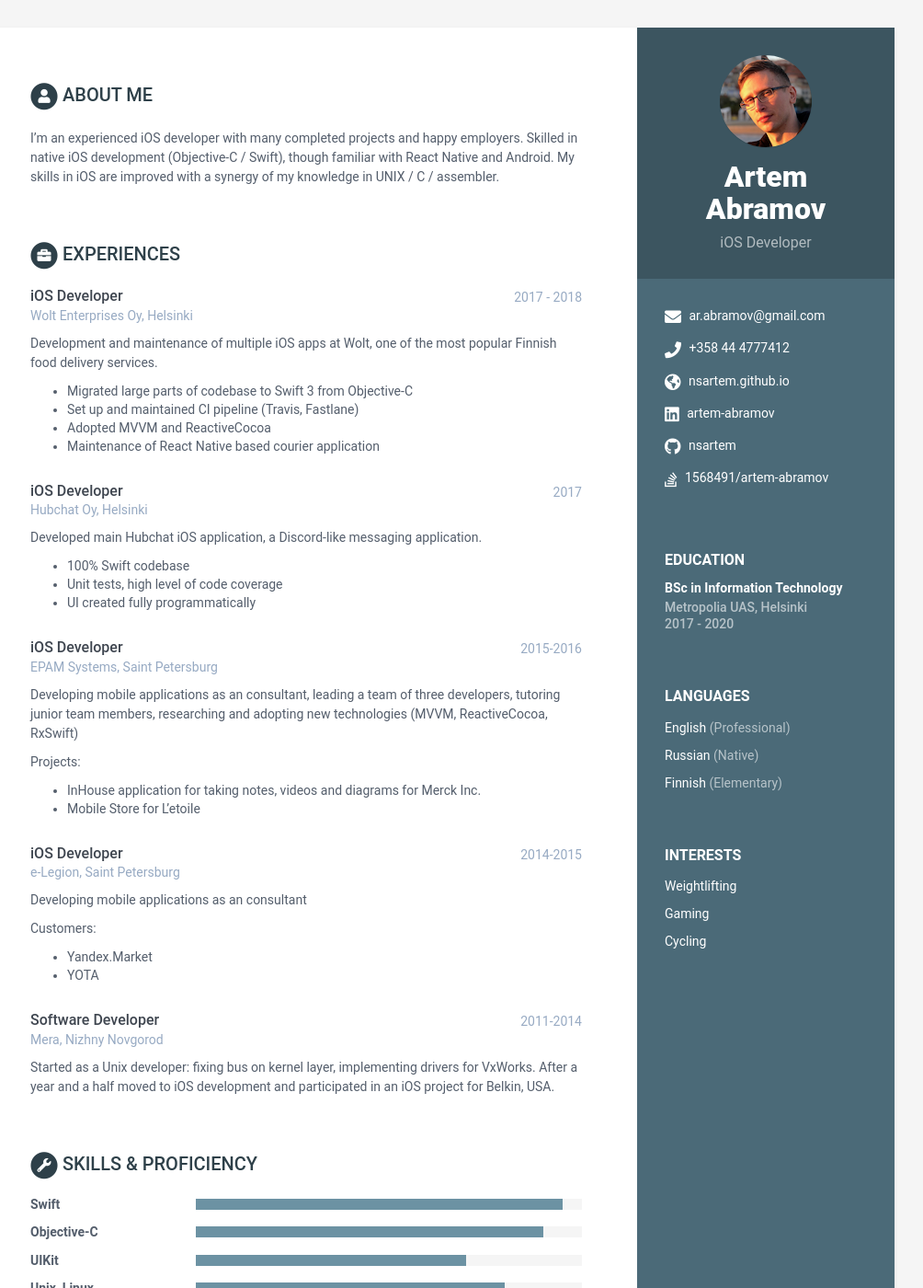
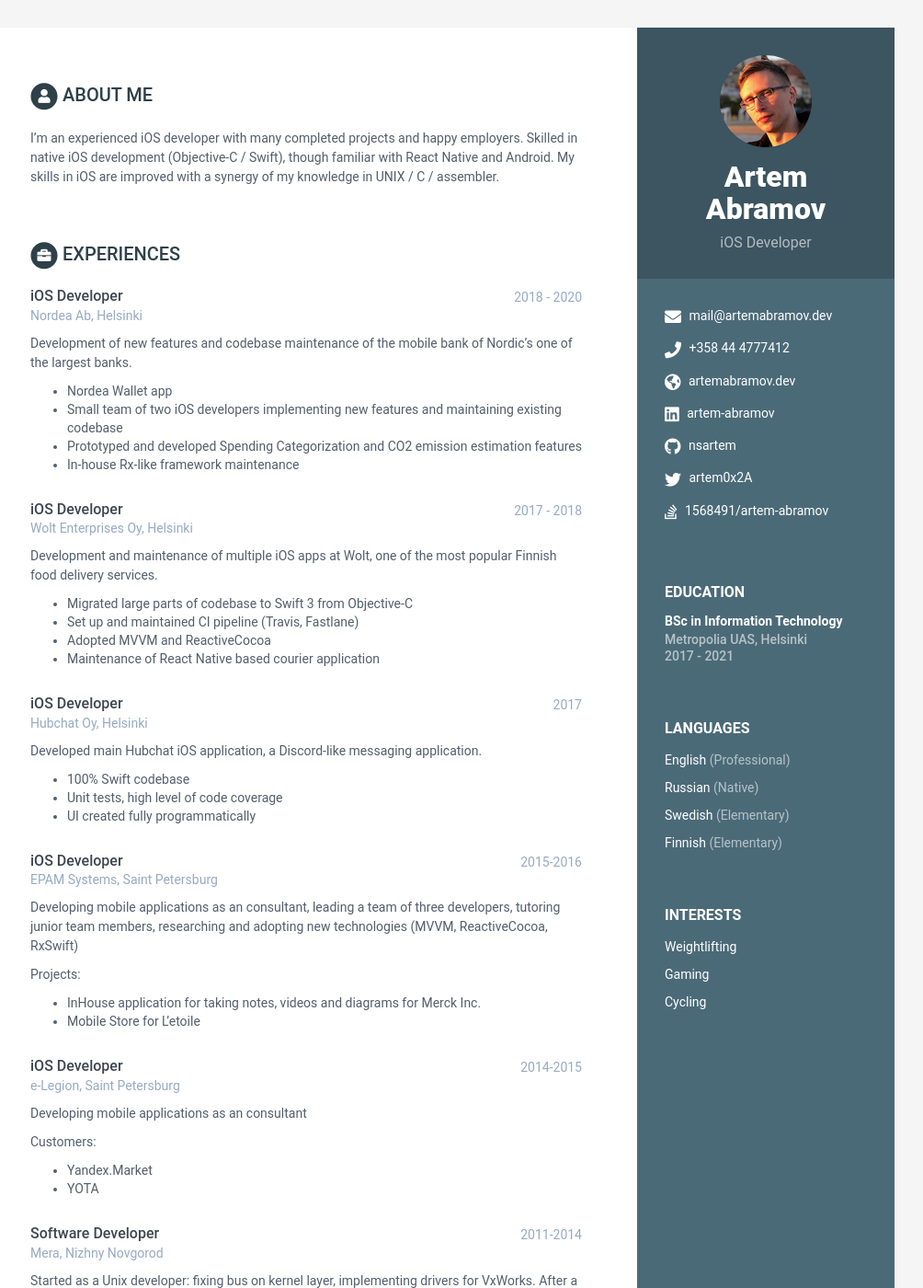
Before and after one commit to Arthor/arthor.github.com, a Jekyll site: the page built from index.html, in a window 1280 px wide and 1400 px high. Shown: the whole window at 92% size, without its empty margins (167-1171 px from the left). Built offline with Jekyll 4.4.1, drawn with Linux system fonts in a browser that asks for light colours.

Commit message:
CV Update

```diff
--- a/_data/data.yml
+++ b/_data/data.yml
@@ -12,14 +12,14 @@ sidebar:
     avatar: profile.png  #place a 100x100 picture inside /assets/images/ folder and provide the name of the file below
 
     # Sidebar links
-    email: ar.abramov@gmail.com
+    email: mail@artemabramov.dev
     phone: +358 44 4777412
-    website: nsartem.github.io #do not add http://
+    website: artemabramov.dev #do not add http://
     linkedin: artem-abramov
     github: nsartem
     gitlab:
     bitbucket:
-    twitter:
+    twitter: artem0x2A
     stack-overflow: 1568491/artem-abramov
     codewars:
     goodreads: # Number-Username, e.g. 123456-alandoe
@@ -30,6 +30,9 @@ sidebar:
 
       - idiom: Russian
         level: Native
+
+      - idiom: Swedish
+        level: Elementary
 
       - idiom: Finnish
         level: Elementary
@@ -50,9 +53,19 @@ career-profile:
 education:
     - degree: BSc in Information Technology
       university: Metropolia UAS, Helsinki
-      time: 2017 - 2020
+      time: 2017 - 2021
 
 experiences:
+    - role: iOS Developer
+      time: 2018 - 2020
+      company: Nordea Ab, Helsinki
+      details: |
+        Development of new features and codebase maintenance of the mobile bank of Nordic's one of the largest banks.
+          - Nordea Wallet app
+          - Small team of two iOS developers implementing new features and maintaining existing codebase
+          - Prototyped and developed Spending Categorization and CO2 emission estimation features
+          - In-house Rx-like framework maintenance
+
     - role: iOS Developer
       time: 2017 - 2018
       company: Wolt Enterprises Oy, Helsinki
```
